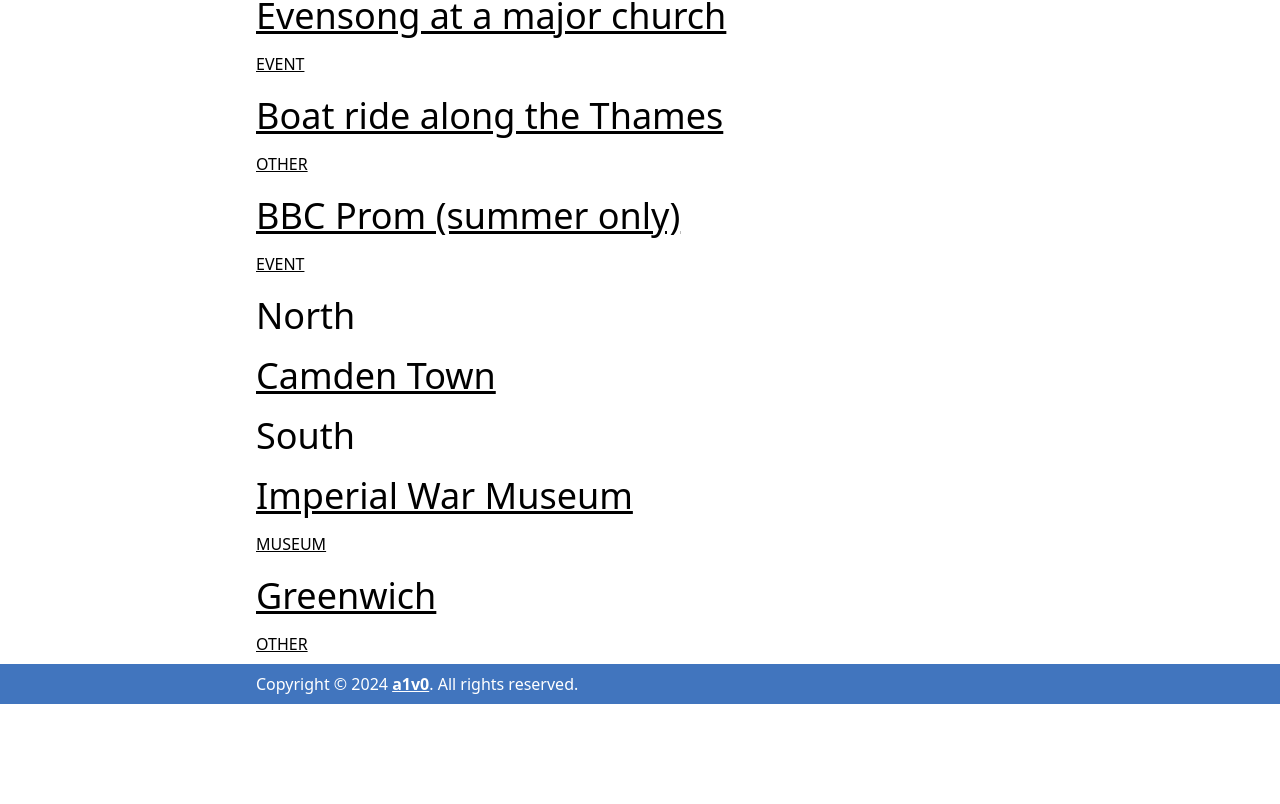
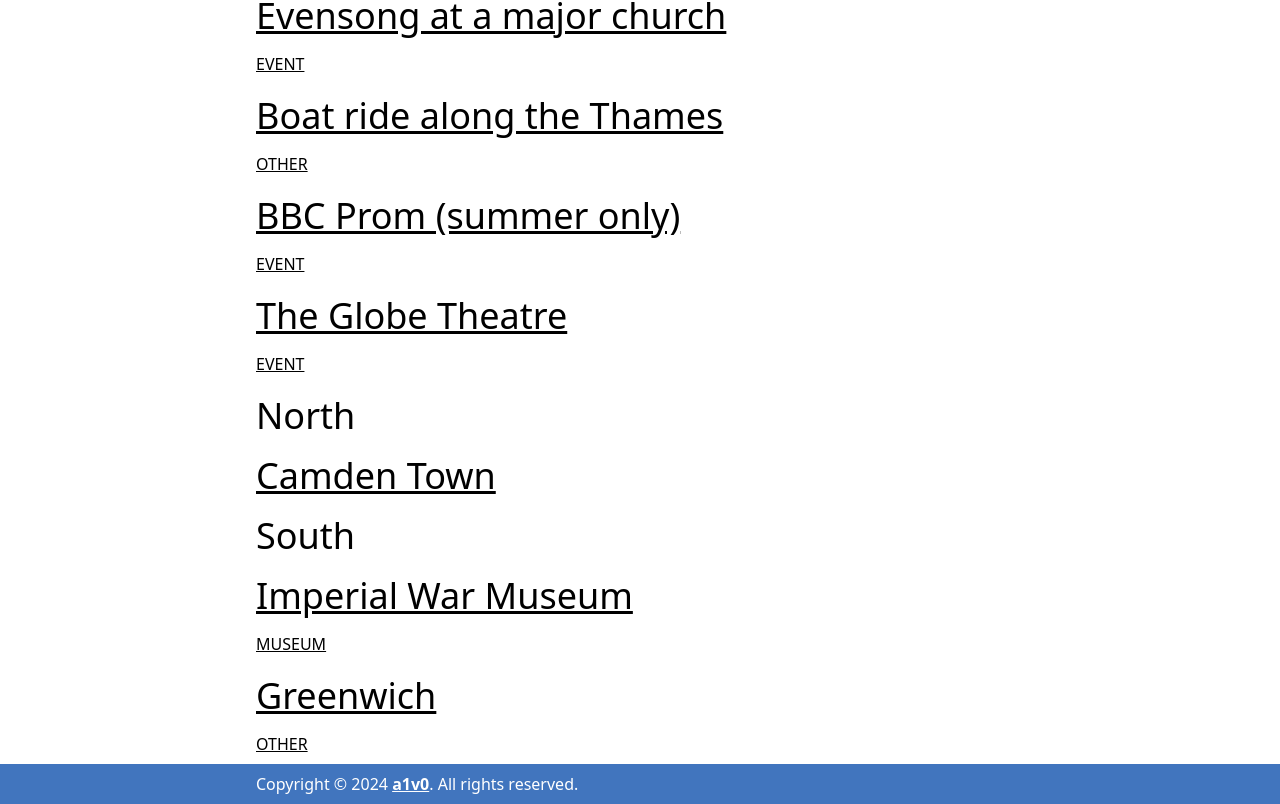
Before and after one commit to a1v0/london-liste, a Next.js app: page /areas in a window 1280 px wide. Shown: the part 1120-1924 px from the top of the page. Before the commit the page ends 1824 px from the top, so only its background shows below. Built offline with nearby package versions, Linux system fonts and the light colour scheme; a web font is replaced by a local one.

Commit message:
Add The Globe

```diff
--- a/app/places.js
+++ b/app/places.js
@@ -194,23 +194,23 @@ exports.places = [
 	 	],
 	 	description: "",
 	 	type: "event", // see list of approved types above. Let a1v0 know if you need to add another type.
-	 	cost: "Ca. £5 for standing tickets",
+	 	cost: "Ca. £5 for standing tickets, more for seated",
 	 	location: "Central - South Kensington", // "[region] - [area]" or "[region] - [Tube stop]". For examples, see above.
 	 	website: "https://www.bbc.co.uk/proms",
-	 },
-	// {
-	// 	slug: "", // leave this blank
-	// 	name: "",
-	// 	keyFacts: [
-	// 		"",
-	// 		"", // add more or delete as necessary
-	// 	],
-	// 	description: "",
-	// 	type: "", // see list of approved types above. Let a1v0 know if you need to add another type.
-	// 	cost: "",
-	// 	location: "", // "[region] - [area]" or "[region] - [Tube stop]". For examples, see above.
-	// 	website: "",
-	// },
+	},
+	{
+	 	slug: "the-globe", // leave this blank
+	 	name: "The Globe Theatre",
+	 	keyFacts: [
+	 		"See Shakespeare live in his own theatre, with standing tickets for £5",
+	 		"A wonderful venue where you can enjoy high-class performances of works by Shakespeare and others from that era", // add more or delete as necessary
+	 	],
+	 	description: "",
+	 	type: "event", // see list of approved types above. Let a1v0 know if you need to add another type.
+	 	cost: "Ca. £5 for standing tickets, more for seated",
+	 	location: "Central - Southwark", // "[region] - [area]" or "[region] - [Tube stop]". For examples, see above.
+	 	website: "https://www.shakespearesglobe.com/",
+	},
 	// {
 	// 	slug: "", // leave this blank
 	// 	name: "",
@@ -437,8 +437,6 @@ exports.places = [
 	// Excursion to Oxford or Cambridge
 	// Exhibition Road
 	// Billiard in a pool hall
-	// BBC Prom (standing tickets for five pounds)
-	// Globe Theatre (standing tickets for five pounds)
 	// Alexandra Palace
 	// Borough Market / Maltby Street Market
 	// Thames barriers
```
